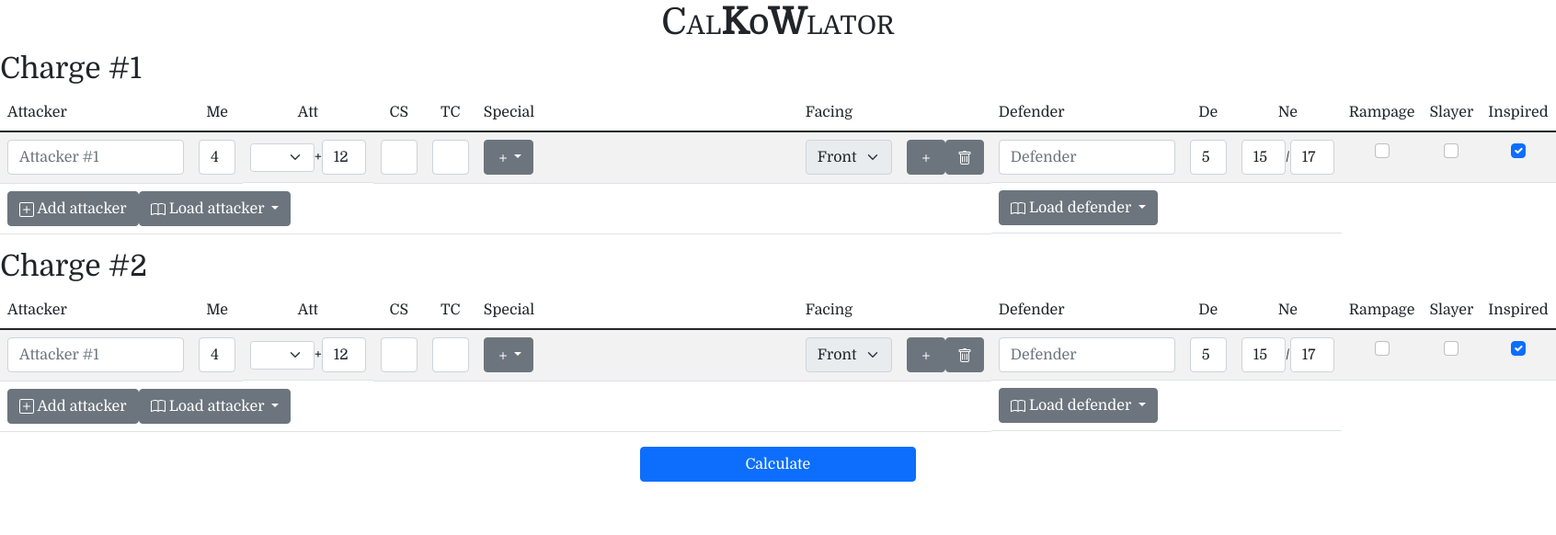
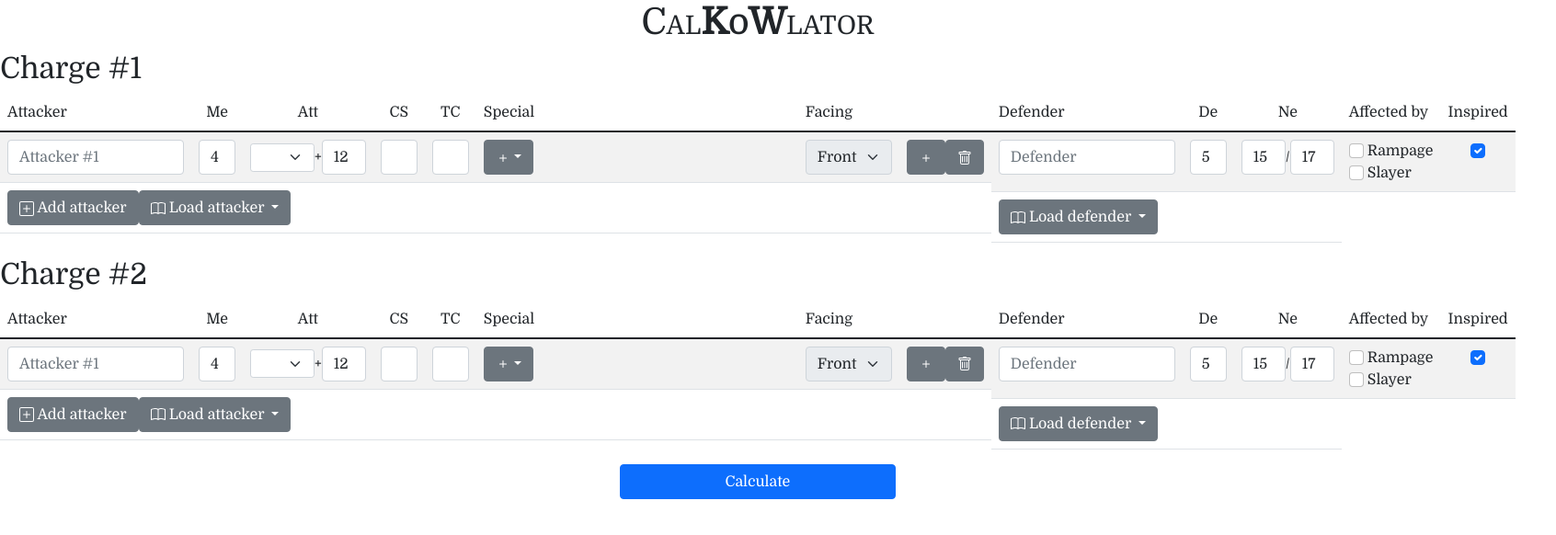
Before and after one commit to EricArray/calkowlator, an Angular app: page / in a window 1280 px wide. Shown: the top 582 px of the page at 92% size, 1692 px wide, since content can reach past the window. Built offline with nearby package versions, Linux system fonts and the light colour scheme.

Commit message:
style fixes

```diff
--- a/src/app/components/charge-input/charge-input.component.html
+++ b/src/app/components/charge-input/charge-input.component.html
@@ -16,7 +16,8 @@
             <tr *ngFor="let attacker of charge.attackers; let index = index" [class.was-loaded]="attacker.wasLoaded">
                 <td><input class="form-control" type="text" placeholder="Attacker #{{ index + 1 }}" [(ngModel)]="attacker.name"></td>
                 <td><input class="form-control" type="number" min="2" max="6" [(ngModel)]="attacker.melee"></td>
-                <td style="display: flex; align-items: center;">
+                <td>
+                    <div style="display: flex; align-items: center;">
                         <select class="form-select form-select-sm" style="width: 70px" [(ngModel)]="attacker.attack.dice">
                             <option [ngValue]="null"></option>
                             <option [ngValue]="3">D3</option>
@@ -24,6 +25,7 @@
                         </select>
                         +
                         <input class="form-control two-digits" type="number" min="0" max="100" [(ngModel)]="attacker.attack.plus">
+                    </div>
                 </td>
                 <td><input class="form-control" type="number" min="0" max="6" [(ngModel)]="attacker.cs"></td>
                 <td><input class="form-control" type="number" min="0" max="6" [(ngModel)]="attacker.tc"></td>
@@ -141,8 +143,7 @@
                 <td>Defender</td>
                 <td style="text-align: center">De</td>
                 <td style="text-align: center">Ne</td>
-                <td>Rampage</td>
-                <td>Slayer</td>
+                <td>Affected by</td>
                 <td>Inspired</td>
             </tr>
         </thead>
@@ -157,11 +158,11 @@
                         <input class="form-control two-digits" type="number" min="1" max="99" [(ngModel)]="charge.defender.nerve.rout">
                     </div>
                 </td>
-                <td style="text-align: center">
-                    <input class="form-check-input" type="checkbox" [(ngModel)]="charge.defender.affectedByRampage">
-                </td>
-                <td style="text-align: center">
-                    <input class="form-check-input" type="checkbox" [(ngModel)]="charge.defender.affectedBySlayer">
+                <td>
+                    <div style="display: flex; flex-direction: column;">
+                        <label><input class="form-check-input" type="checkbox" [(ngModel)]="charge.defender.affectedByRampage"> Rampage</label>
+                        <label><input class="form-check-input" type="checkbox" [(ngModel)]="charge.defender.affectedBySlayer"> Slayer</label>
+                    </div>
                 </td>
                 <td style="text-align: center">
                     <input class="form-check-input" type="checkbox" [(ngModel)]="charge.defender.inspired">
```
Lines whose indentation alone changed are shown as unchanged.
